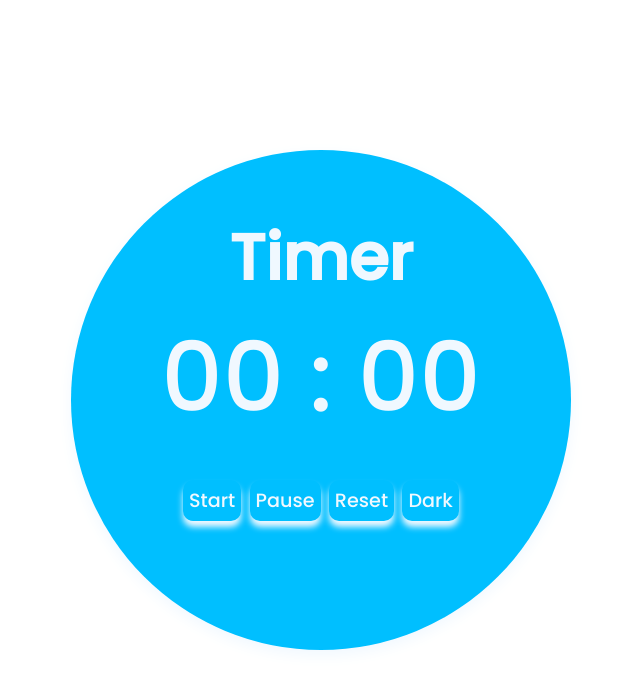
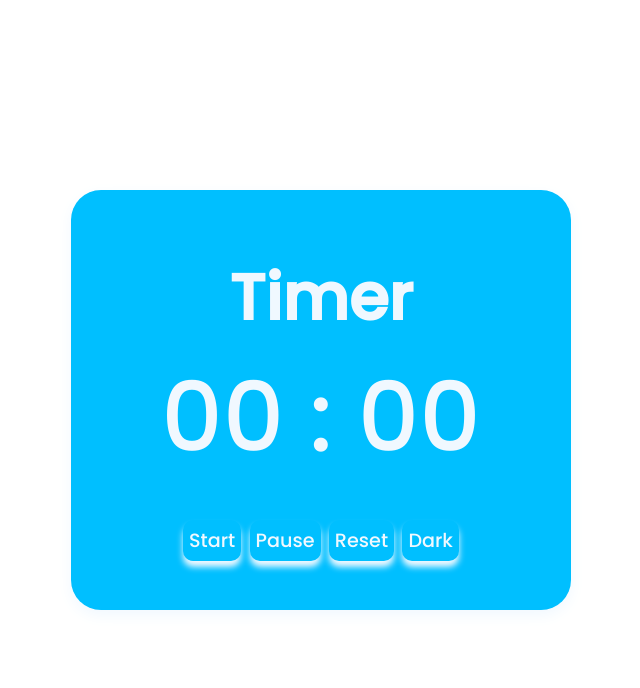
Before and after one commit to fabio-silva-souza/pomodoro-time, a plain HTML site: page cron.html in a window 1280 px wide. Shown: the whole page, without its empty margins (319-959 px from the left). Drawn offline with Linux system fonts and the light colour scheme.

Commit message:
remove borderR

```diff
--- a/cron.css
+++ b/cron.css
@@ -22,11 +22,11 @@ body
     text-align: center;
     background:#00BFFF;
     color: #F0F8FF;
-    border-radius: 50%;
+    border-radius: 30px;
     box-shadow: 0 5px 15px;
     padding: 60px;
     width: 500px;
-    height: 500px;
+    height: 420px;
     transition: 0.5s;
 }
 #minutes
```
Also changed, not shown: 1 other file.
